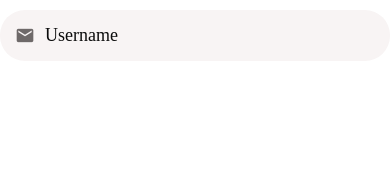
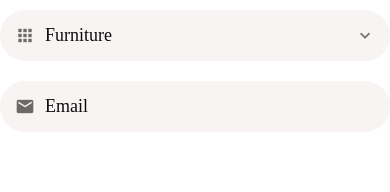
Before and after one commit to ysherqawi/donewithit, a React Native app: screen / in a window 390 px wide. Shown: the top 192 px of the page. Built offline with nearby package versions, Linux system fonts and the light colour scheme.

Commit message:
Build a Custom Picker Component

```diff
--- a/App.js
+++ b/App.js
@@ -1,7 +1,36 @@
-import React from 'react';
+import React, { useState } from 'react';
 
+import Screen from './app/components/Screen';
+import AppPicker from './app/components/AppPicker';
 import AppTextInput from './app/components/AppTextInput';
 
+const categories = [
+  {
+    label: 'Furniture',
+    value: 2,
+  },
+  {
+    label: 'Clothing',
+    value: 1,
+  },
+  {
+    label: 'Cameras',
+    value: 3,
+  },
+];
+
 export default function App() {
-  return <AppTextInput placeholder='Username' icon='email' />;
+  const [category, setCategory] = useState(categories[0]);
+  return (
+    <Screen>
+      <AppPicker
+        selectedItem={category}
+        onSelectItem={(item) => setCategory(item)}
+        items={categories}
+        icon='apps'
+        placeholder='Category'
+      />
+      <AppTextInput icon='email' placeholder='Email' />
+    </Screen>
+  );
 }
--- /dev/null
+++ b/app/components/AppPicker.js
@@ -0,0 +1,77 @@
+import React, { useState } from 'react';
+import {
+  Button,
+  FlatList,
+  Modal,
+  StyleSheet,
+  TouchableWithoutFeedback,
+  View,
+} from 'react-native';
+import { MaterialCommunityIcons } from '@expo/vector-icons';
+
+import AppText from './AppText';
+import Screen from './Screen';
+import PickerItem from './PickerItem';
+import defaultStyles from '../config/styles';
+
+function AppPicker({ icon, items, onSelectItem, placeholder, selectedItem }) {
+  const [modalVisible, setModalVisible] = useState(false);
+
+  return (
+    <>
+      <TouchableWithoutFeedback onPress={() => setModalVisible(true)}>
+        <View style={styles.container}>
+          {icon && (
+            <MaterialCommunityIcons
+              name={icon}
+              size={20}
+              color={defaultStyles.colors.medium}
+              style={styles.icon}
+            />
+          )}
+          <AppText style={styles.text}>
+            {selectedItem ? selectedItem.label : placeholder}
+          </AppText>
+          <MaterialCommunityIcons
+            name='chevron-down'
+            size={20}
+            color={defaultStyles.colors.medium}
+          />
+        </View>
+      </TouchableWithoutFeedback>
+      <Modal visible={modalVisible} animationType='slide'>
+        <Screen>
+          <Button title='Close' onPress={() => setModalVisible(false)} />
+          <FlatList
+            data={items}
+            keyExtractor={(item) => item.value.toString()}
+            renderItem={({ item }) => (
+              <PickerItem
+                label={item.label}
+                onPress={() => {
+                  setModalVisible(false);
+                  onSelectItem(item);
+                }}
+              />
+            )}
+          />
+        </Screen>
+      </Modal>
+    </>
+  );
+}
+
+const styles = StyleSheet.create({
+  container: {
+    backgroundColor: defaultStyles.colors.light,
+    borderRadius: 25,
+    flexDirection: 'row',
+    marginVertical: 10,
+    padding: 15,
+    width: '100%',
+  },
+  icon: { marginRight: 10 },
+  text: { flex: 1 },
+});
+
+export default AppPicker;
--- /dev/null
+++ b/app/components/PickerItem.js
@@ -0,0 +1,17 @@
+import React from 'react';
+import { StyleSheet, TouchableOpacity } from 'react-native';
+import AppText from './AppText';
+
+function PickerItem({ label, onPress }) {
+  return (
+    <TouchableOpacity onPress={onPress}>
+      <AppText style={styles.text}>{label}</AppText>
+    </TouchableOpacity>
+  );
+}
+
+const styles = StyleSheet.create({
+  text: { padding: 20 },
+});
+
+export default PickerItem;
```
